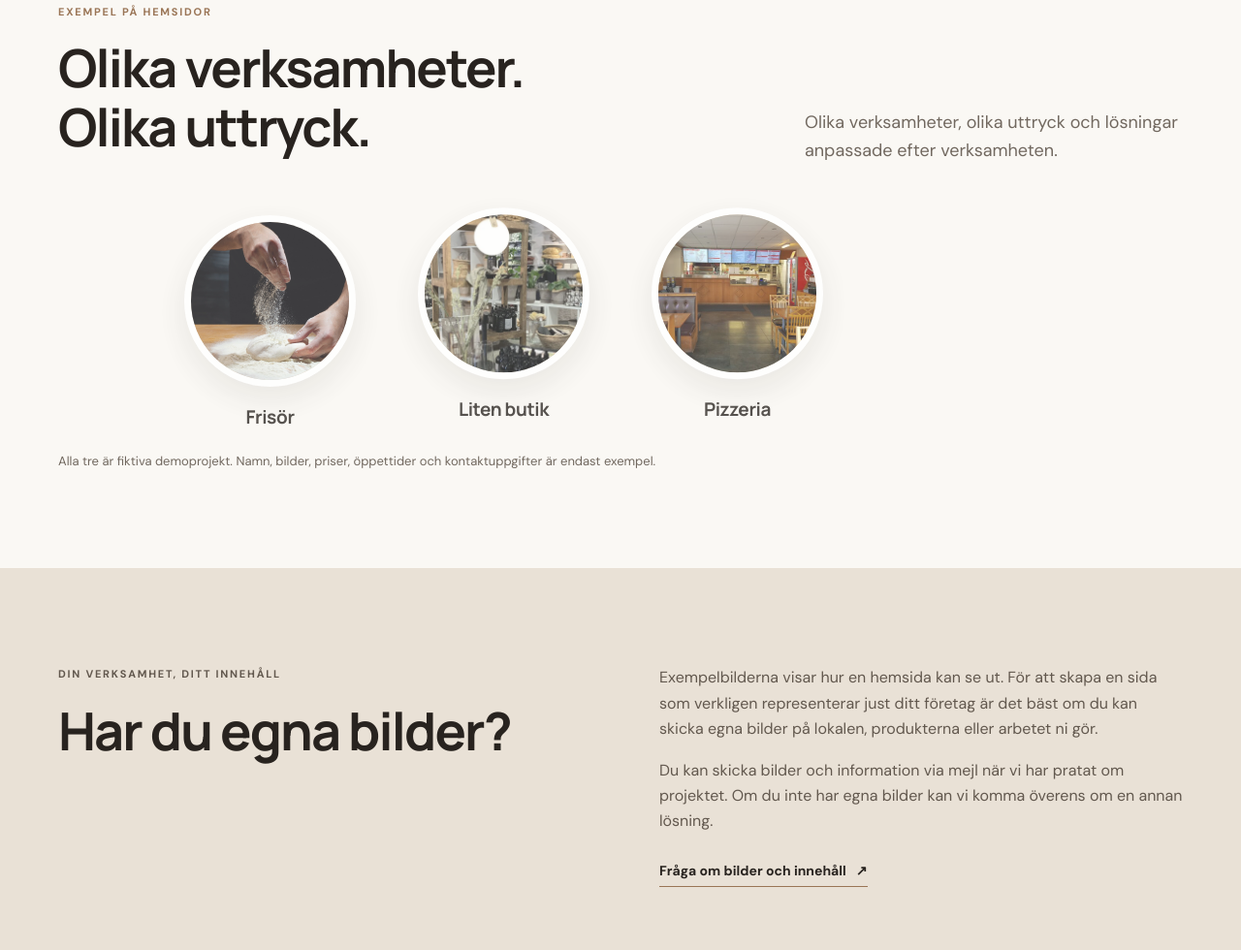
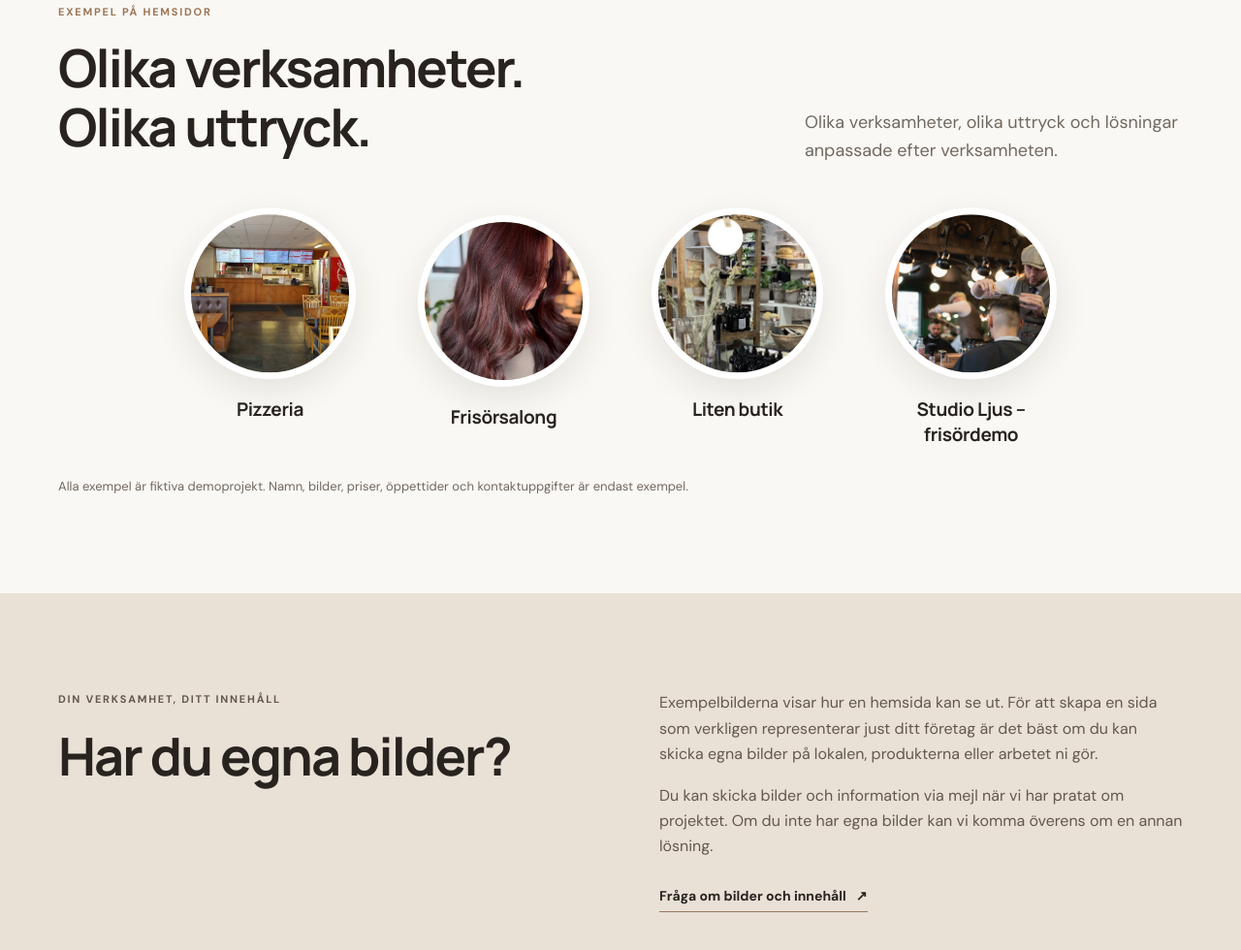
Before and after one commit to hugowebstudio/hugo-web-studio, a plain HTML site: page index.html in a window 1280 px wide. Shown: the part 2168-3148 px from the top of the page at 97% size. Drawn offline with Linux system fonts and the light colour scheme.

Commit message:
Add Studio Ljus salon demo to portfolio

```diff
--- a/index.html
+++ b/index.html
@@ -104,16 +104,20 @@
         <span class="orbit-image"><img src="pizzainside.jpg" alt="Interiör från en pizzeria" loading="lazy"></span>
         <strong>Pizzeria</strong>
       </a>
-      <a class="orbit-item orbit-two" href="frisor.html">
-        <span class="orbit-image"><img src="making.jpg" alt="Frisör arbetar med hår" loading="lazy"></span>
-        <strong>Frisör</strong>
+      <a class="orbit-item orbit-two" href="https://hugowebstudio.github.io/frisor-barber-demo/" target="_blank" rel="noopener">
+        <span class="orbit-image"><img src="haircolor.jpg" alt="Hårfärgning i frisörsalong" loading="lazy"></span>
+        <strong>Frisörsalong</strong>
       </a>
       <a class="orbit-item orbit-three" href="butik.html">
         <span class="orbit-image"><img src="shopinterior.jpg" alt="Interiör från en mindre inredningsbutik" loading="lazy"></span>
         <strong>Liten butik</strong>
       </a>
+      <a class="orbit-item orbit-four" href="https://hugowebstudio.github.io/frisor-barber-demo/" target="_blank" rel="noopener">
+        <span class="orbit-image"><img src="barberworking.jpg" alt="Frisör arbetar i salongen" loading="lazy"></span>
+        <strong>Studio Ljus – frisördemo</strong>
+      </a>
     </div>
-    <p class="demo-disclaimer">Alla tre är fiktiva demoprojekt. Namn, bilder, priser, öppettider och kontaktuppgifter är endast exempel.</p>
+    <p class="demo-disclaimer">Alla exempel är fiktiva demoprojekt. Namn, bilder, priser, öppettider och kontaktuppgifter är endast exempel.</p>
   </div>
 </section>
 
```
